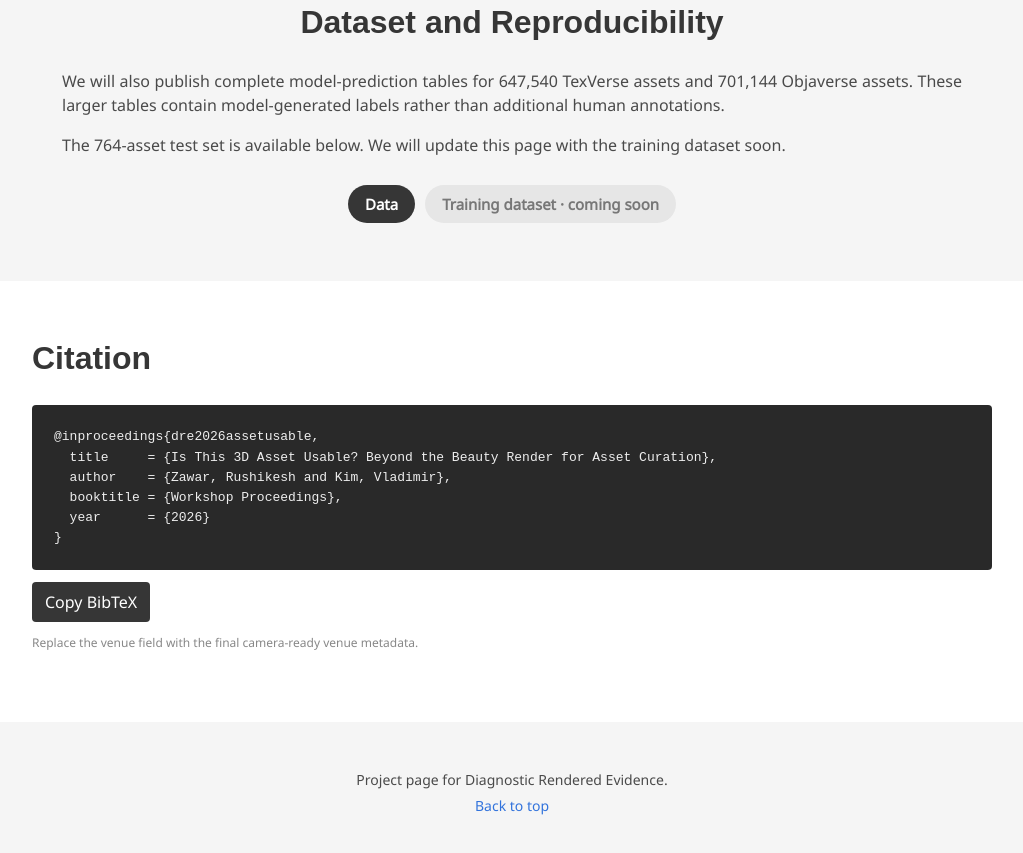
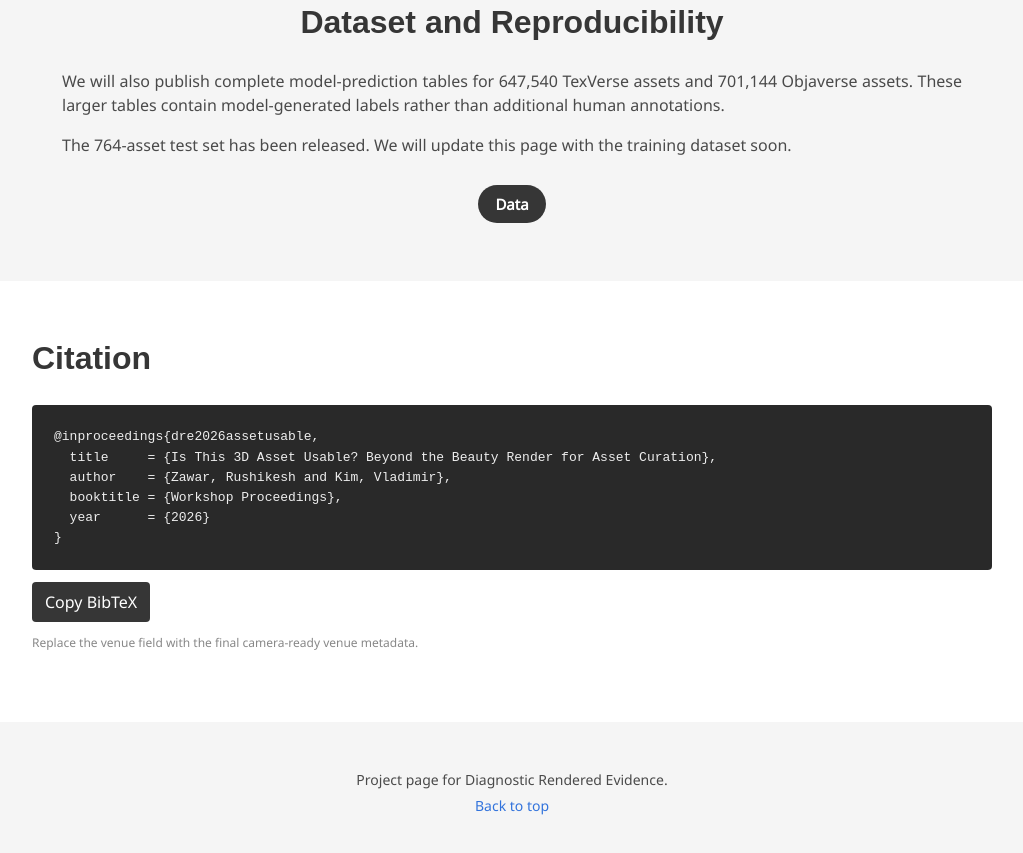
Before and after one commit to RBZ-99/is-this-3d-asset-usable, a plain HTML site: page index.html in a window 1280 px wide. Shown: the part 5020-5873 px from the top of the page, without its empty margins (128-1151 px from the left). Drawn offline with Linux system fonts and the light colour scheme; a web font is replaced by a local one.

Commit message:
Update test dataset release status
Co-authored-by: Copilot App <223556219+Copilot@users.noreply.github.com>

```diff
--- a/index.html
+++ b/index.html
@@ -212,13 +212,12 @@
             additional human annotations.
           </p>
           <p>
-            The 764-asset test set is available below. We will update this page with the training
+            The 764-asset test set has been released. We will update this page with the training
             dataset soon.
           </p>
         </div>
         <div class="dataset-actions">
           <a class="pill-button" href="data/dre_external_reference_764_with_attribution.csv" download>Data</a>
-          <span class="pill-button disabled" aria-disabled="true">Training dataset · coming soon</span>
         </div>
       </div>
     </section>
```
